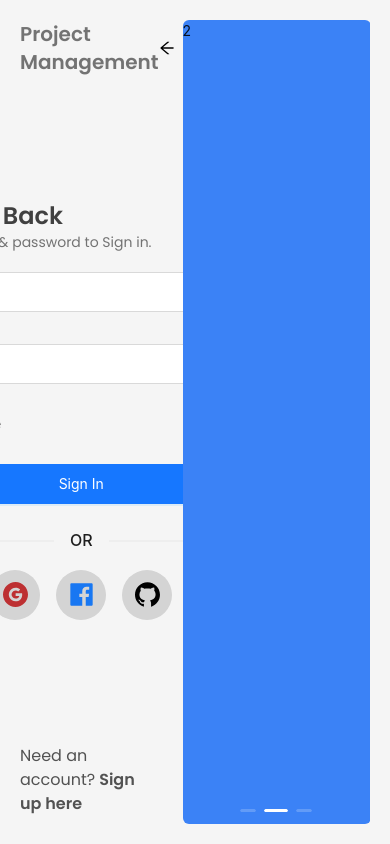
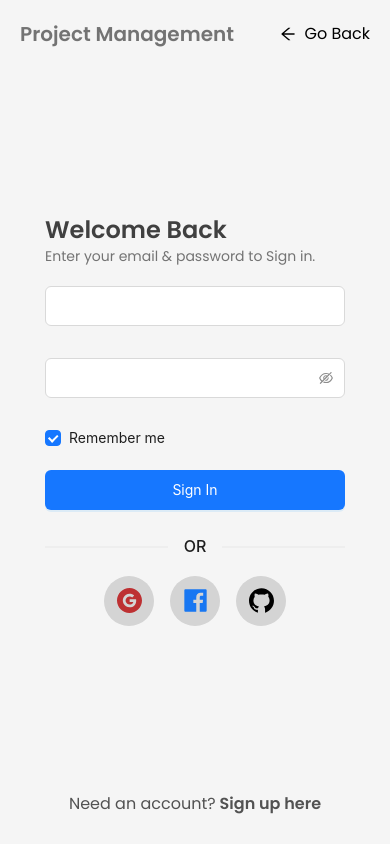
Before and after one commit to mehedi008h/programming-hero-assessment-task, a Next.js app: page /auth/login in a window 390 px wide. Built offline with nearby package versions, Linux system fonts and the light colour scheme.

Commit message:
responsive auth layout

```diff
--- a/app/auth/layout.tsx
+++ b/app/auth/layout.tsx
@@ -9,10 +9,12 @@ const AuthLayout = ({ children }: Props) => {
     return (
         <div className="w-full min-h-screen grid grid-cols-12 bg-neutral-100">
             {/* form section  */}
-            <div className="col-span-5">{children}</div>
+            <div className="xl:col-span-5 lg:col-span-5 col-span-12">
+                {children}
+            </div>
 
             {/* Carousel section  */}
-            <div className="w-full min-h-screen col-span-7 p-5">
+            <div className="w-full min-h-screen col-span-7 p-5 xl:block lg:block hidden">
                 <Carousel autoplay>
                     <div className="bg-green-500 h-[calc(100vh-40px)] rounded-md">
                         <h3>1</h3>
--- a/components/auth/LoginForm.tsx
+++ b/components/auth/LoginForm.tsx
@@ -31,7 +31,7 @@ const onFinishFailed: FormProps<FieldType>["onFinishFailed"] = (errorInfo) => {
 
 const LoginForm = () => {
     return (
-        <div className="w-[400px]">
+        <div className="xl:w-[400px] lg:w-[400px] w-[300px]">
             {/* heading  */}
             <h3 className="text-2xl font-semibold text-neutral-700">
                 Welcome Back
@@ -92,7 +92,7 @@ const LoginForm = () => {
                     <Button
                         type="primary"
                         htmlType="submit"
-                        className="w-full h-10"
+                        className="w-full h-10 -mt-4"
                     >
                         Sign In
                     </Button>
```
